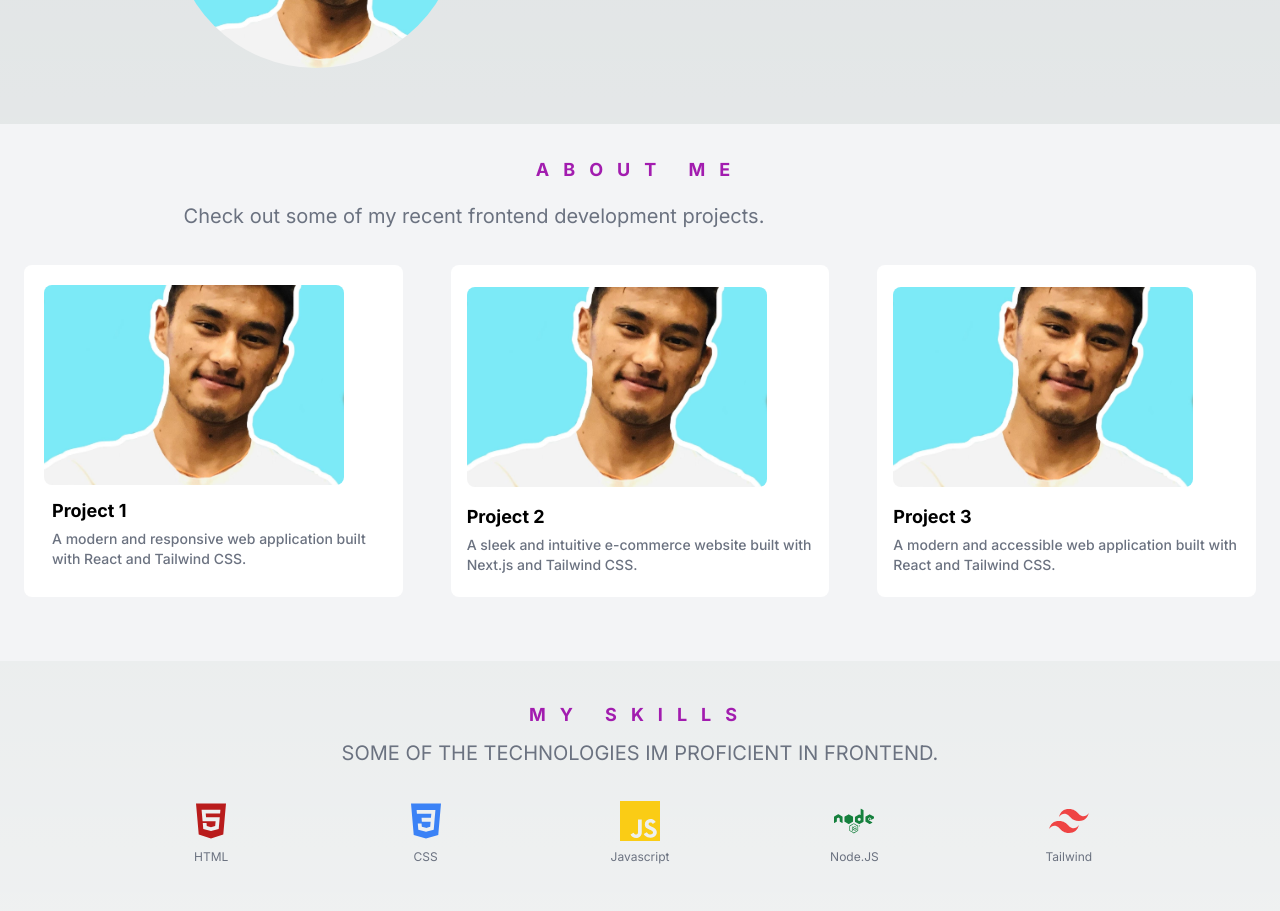
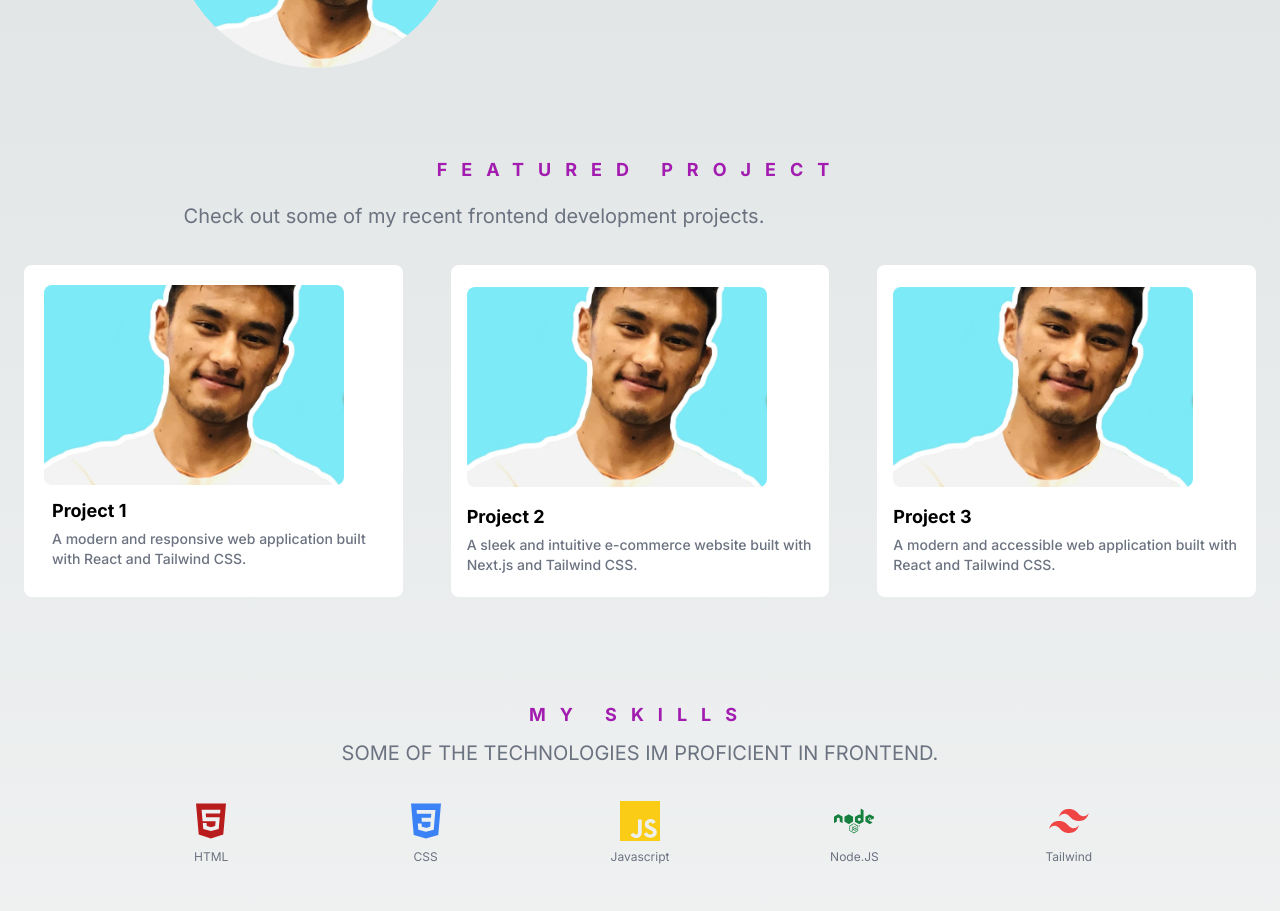
Before and after one commit to gaurab-magar/portfolioNextjs, a Next.js app: page / in a window 1280 px wide. Shown: the part 960-1871 px from the top of the page. Built offline with nearby package versions, Linux system fonts and the light colour scheme.

Commit message:
reack hook form implemented to the form handler

```diff
--- a/package.json
+++ b/package.json
@@ -13,6 +13,7 @@
     "next": "14.2.4",
     "react": "^18",
     "react-dom": "^18",
+    "react-hook-form": "^7.52.0",
     "react-icons": "^5.2.1",
     "react-simple-typewriter": "^5.0.1",
     "swiper": "^11.1.4"
--- a/src/app/Contact.js
+++ b/src/app/Contact.js
@@ -1,6 +1,15 @@
-import React from 'react'
+'use client'
+import React, { useState } from 'react'
+import { useForm } from 'react-hook-form';
 
 const Contact = () => {
+    const { register, handleSubmit, reset ,errors } = useForm()
+
+    const onSubmit = (data) => {
+        window.location.href = `mailto:gdikshan10@gmail.com?subject=${data.name}&body=Hi,my name is ${data.name}.${data.message}`;
+        reset();
+      };
+
   return (
     <div className="container px-4 md:px-6 mx-auto">
         <div className="flex flex-col items-center justify-center space-y-4 text-center">
@@ -12,10 +21,10 @@ const Contact = () => {
             </div>
         </div>
         <div className="px-6 mx-auto max-w-md py-12">
-            <form className="grid gap-4">
-                <input type="text" placeholder="Name" className="w-full p-2 outline-none bg-transparent border-b border-gray-400" />
-                <input type="email" placeholder="Email" className="w-full p-2 outline-none bg-transparent border-b border-gray-200" />
-                <textarea placeholder="Message" rows='4' className="w-full outline-none bg-transparent border-b border-gray-200" />
+            <form onSubmit={handleSubmit(onSubmit)} className="grid gap-4">
+                <input  {...register('name', { required: 'Name is required' })} type="text" placeholder="Name" className="w-full p-2 outline-none bg-transparent border-b border-gray-400" />
+                <input {...register('email',{ required: 'Email is required' })} type="email" placeholder="Email" className="w-full p-2 outline-none bg-transparent border-b border-gray-200" />
+                <textarea {...register('message')} placeholder="Message" rows='4' className="w-full outline-none bg-transparent border-b border-gray-200" />
                 <button type="submit" className="block font-bold p-2 bg-fuchsia-700 my-2">
                     Submit
                 </button>
--- a/src/app/Featured.js
+++ b/src/app/Featured.js
@@ -4,8 +4,8 @@ import Image from 'next/image';
 
 const Featured = () => {
   return (
-    <section className="w-full py-8 bg-gray-100 dark:bg-gray-800">
-            <h2 className="font-bold tracking-[7px] md:tracking-[14px] text-lg uppercase text-center pb-4 text-fuchsia-700">ABOUT ME</h2>
+    <section className="w-full py-8 dark:bg-gray-800">
+            <h2 className="font-bold tracking-[7px] md:tracking-[14px] text-lg uppercase text-center pb-4 text-fuchsia-700">Featured Project</h2>
           <div className="mx-auto container px-4 md:px-6">
             <div className="space-y-4 text-center">
               <p className="max-w-[900px] text-gray-500 md:text-xl/relaxed lg:text-base/relaxed xl:text-xl/relaxed dark:text-gray-400">
```
Also changed, not shown: 1 other file (tests, documents, lock files or other folders).
